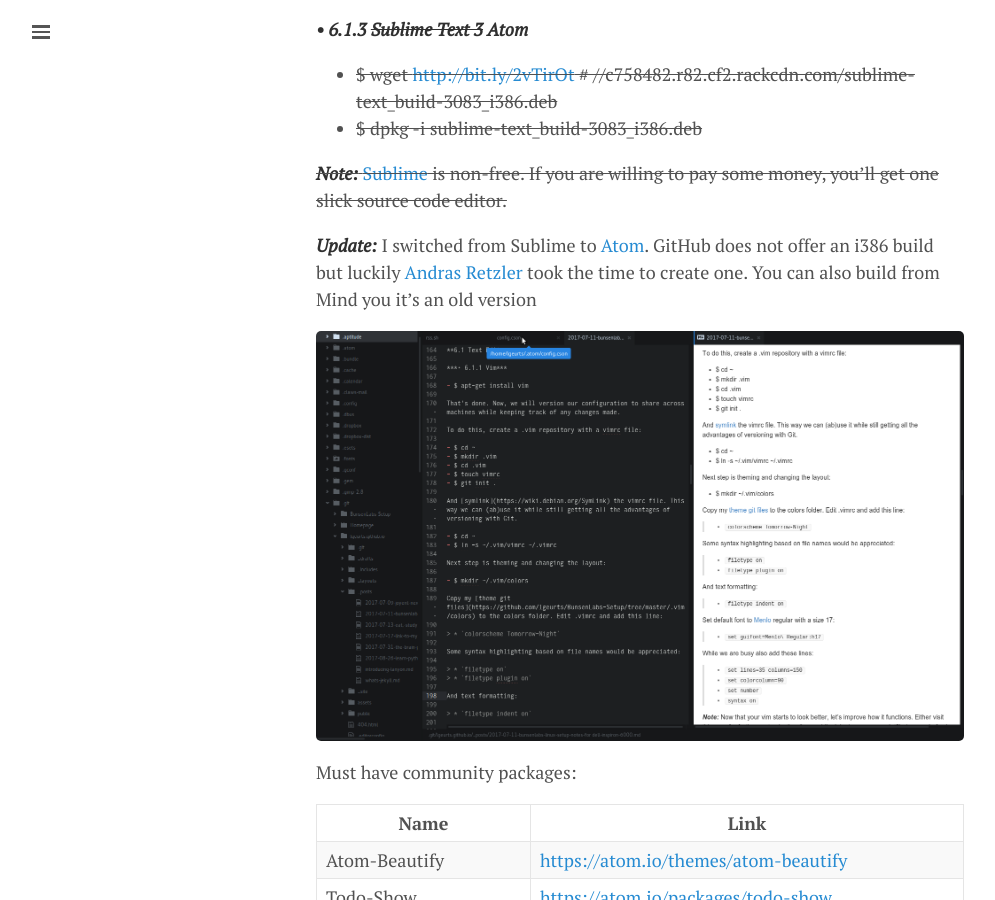
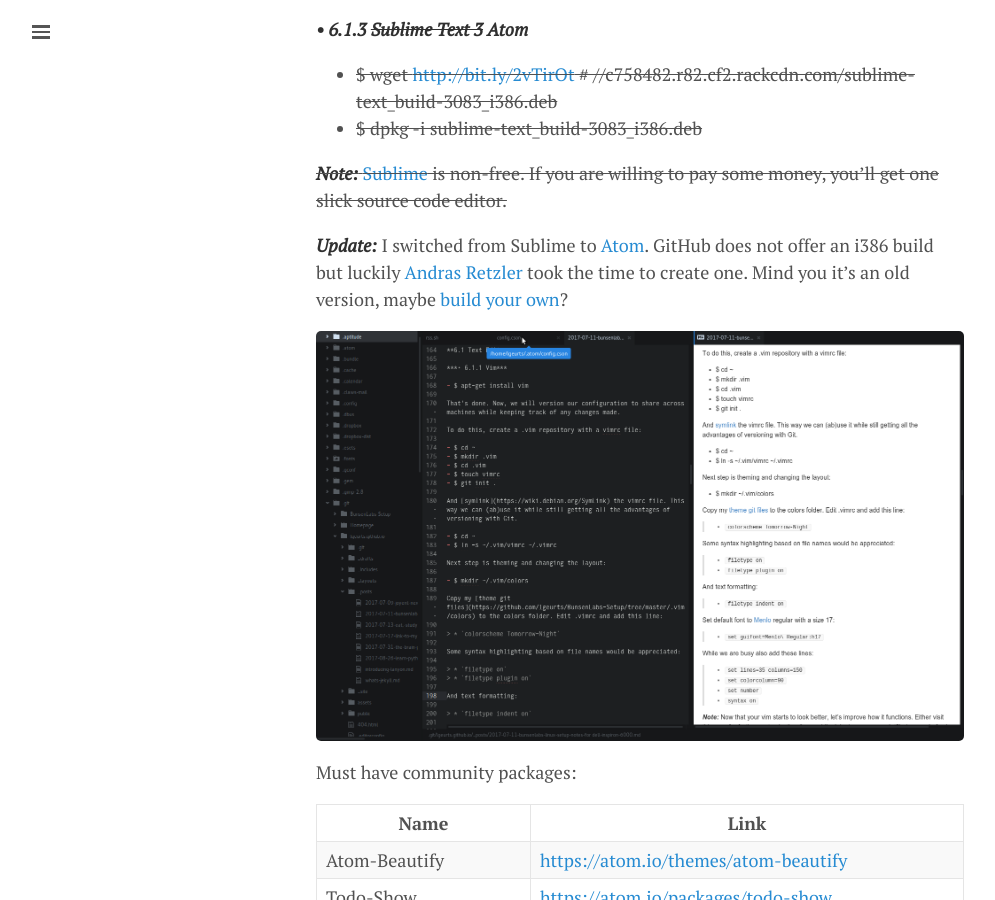
Before and after one commit to lgeurts/lgeurts.github.io, a Jekyll site: the page built from _posts/2017-07-11-bunsenlabs-linux-setup-notes-for dell-inspiron-6000.md, in a window 1280 px wide and 900 px high, scrolled down 9670 px. Shown: the whole window, without its empty margins (0-995 px from the left). Built offline with Jekyll 4.4.1, drawn with Linux system fonts in a browser that asks for light colours; nearby versions of some CDN libraries; comment, search, counter and statistics services are not loaded.

Commit message:
Update sub-section 6.1.3 #277

```diff
--- a/_posts/2017-07-11-bunsenlabs-linux-setup-notes-for dell-inspiron-6000.md
+++ b/_posts/2017-07-11-bunsenlabs-linux-setup-notes-for dell-inspiron-6000.md
@@ -274,7 +274,7 @@
 
 ~~***Note:*** [Sublime](https://www.sublimetext.com/) is non-free. If you are willing to pay some money, you'll get one slick source code editor.~~
 
-***Update:*** I switched from Sublime to [Atom](https://atom.io/). GitHub does not offer an i386 build but luckily [Andras Retzler](http://ha5kfu.sch.bme.hu/node/189) took the time to create one. You can also build from Mind you it's an old version
+***Update:*** I switched from Sublime to [Atom](https://atom.io/). GitHub does not offer an i386 build but luckily [Andras Retzler](http://ha5kfu.sch.bme.hu/node/189) took the time to create one. Mind you it's an old version, maybe [build your own](https://github.com/atom/atom/blob/master/docs/build-instructions/linux.md)?
 
 ![Atom](/assets/atom.png)
 
```
